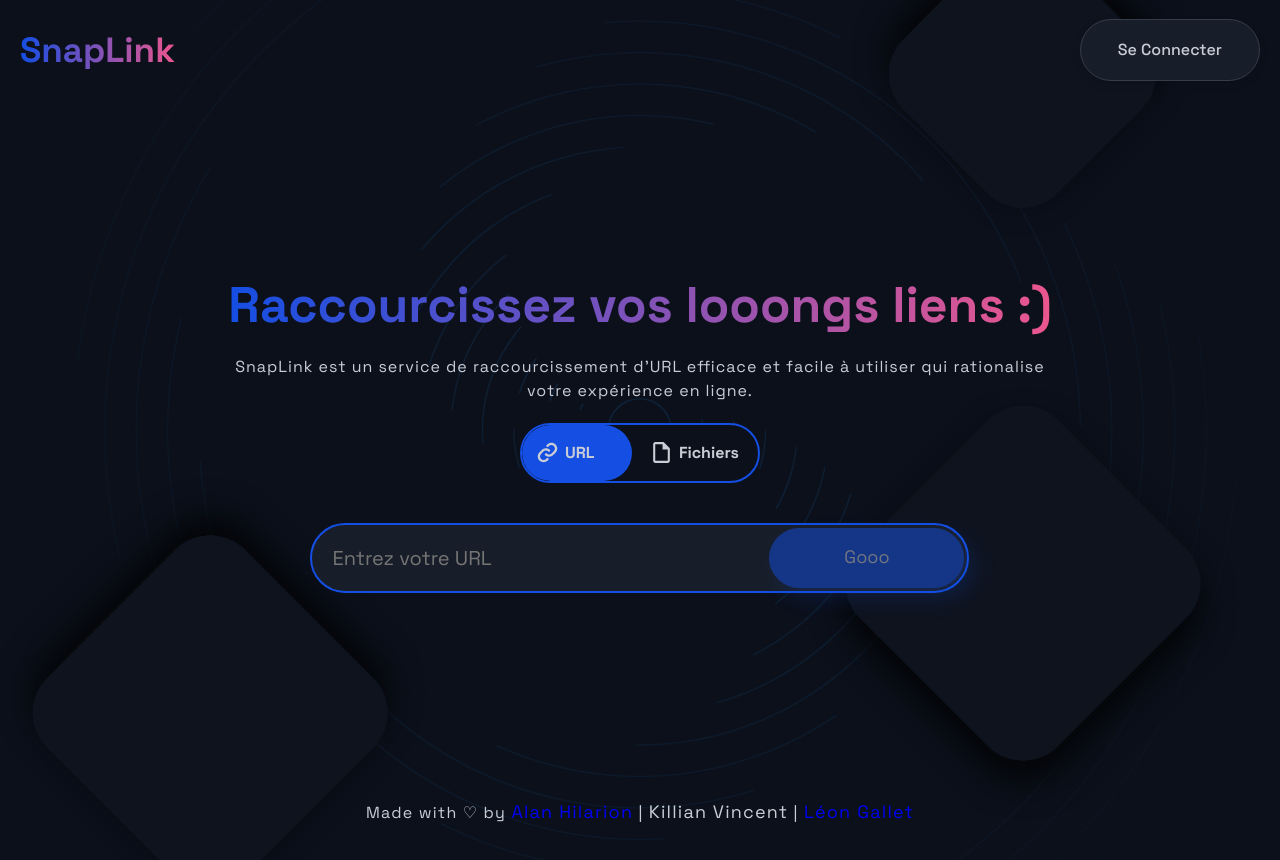
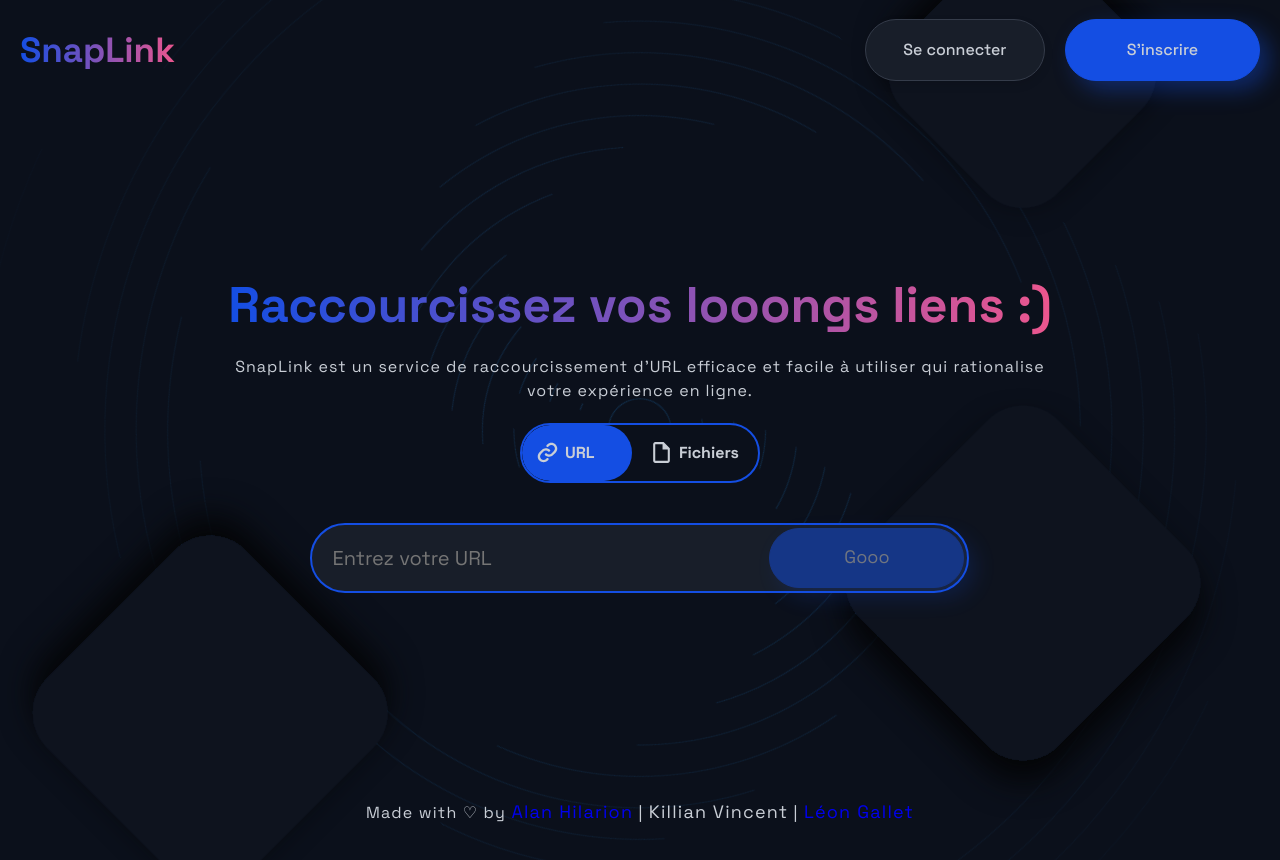
Before and after one commit to ahilarion/snaplink, a PHP site: page / in a window 1280 px wide. Run offline with PHP 8.4, Linux system fonts and the light colour scheme; the visitor is signed in with stand-in values (Sample User, id 1); tables that the repository leaves empty hold one stand-in row (values such as "Sample post"); data that the repository does not hold is empty.

Commit message:
Fix : header.php

```diff
--- a/components/header.php
+++ b/components/header.php
@@ -10,8 +10,11 @@
         <?php else: ?>
             <?php if ($currentPage === 'login'): ?>
                 <button class="secondary-btn" onclick="window.location.href='<?= BASE_URL; ?>index.php?pages=register'">S'inscrire</button>
+            <?php elseif ($currentPage === 'register'): ?>
+                <button class="secondary-btn" onclick="window.location.href='<?= BASE_URL; ?>index.php?pages=login'">Se connecter</button>
             <?php else: ?>
-                <button class="secondary-btn" onclick="window.location.href='<?= BASE_URL; ?>index.php?pages=login'">Se Connecter</button>
+                <button class="secondary-btn" onclick="window.location.href='<?= BASE_URL; ?>index.php?pages=login'">Se connecter</button>
+                <button class="primary-btn" onclick="window.location.href='<?= BASE_URL; ?>index.php?pages=register'">S'inscrire</button>
             <?php endif; ?>
         <?php endif; ?>
     </div>
```
